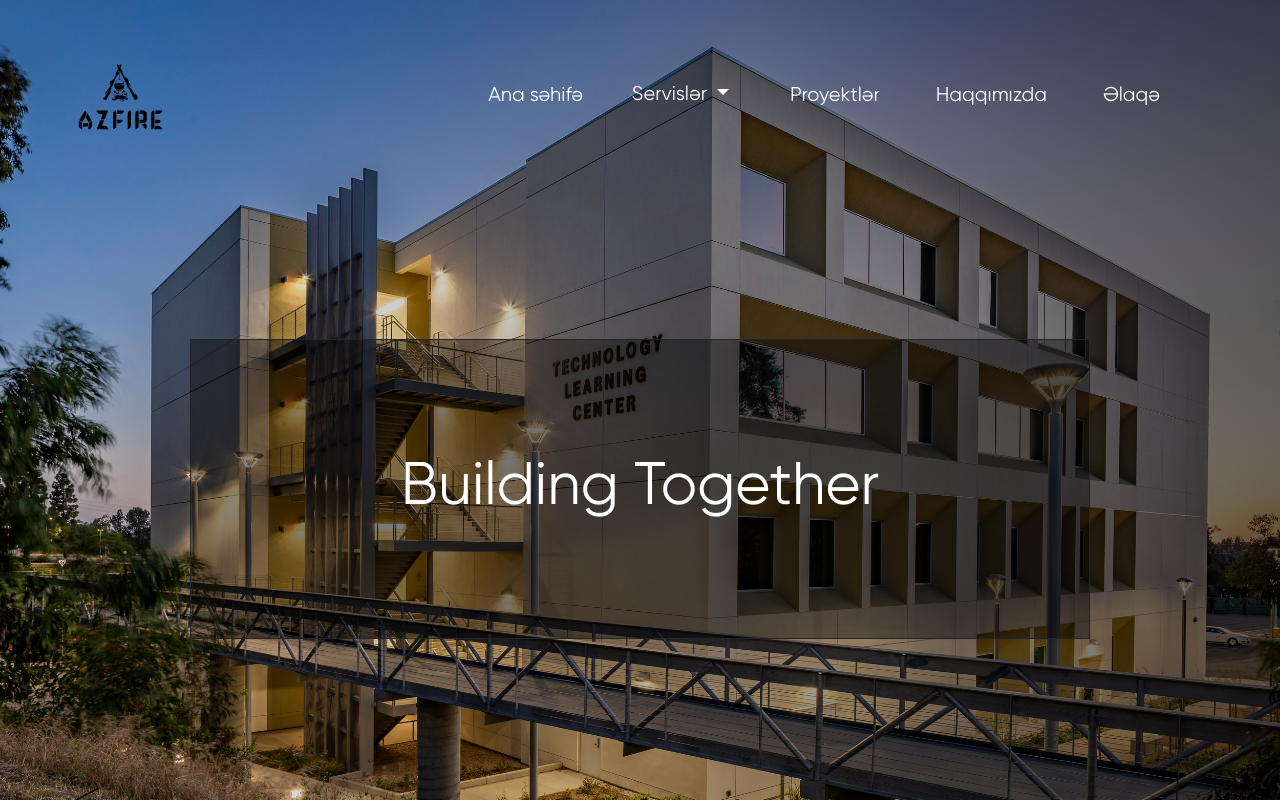
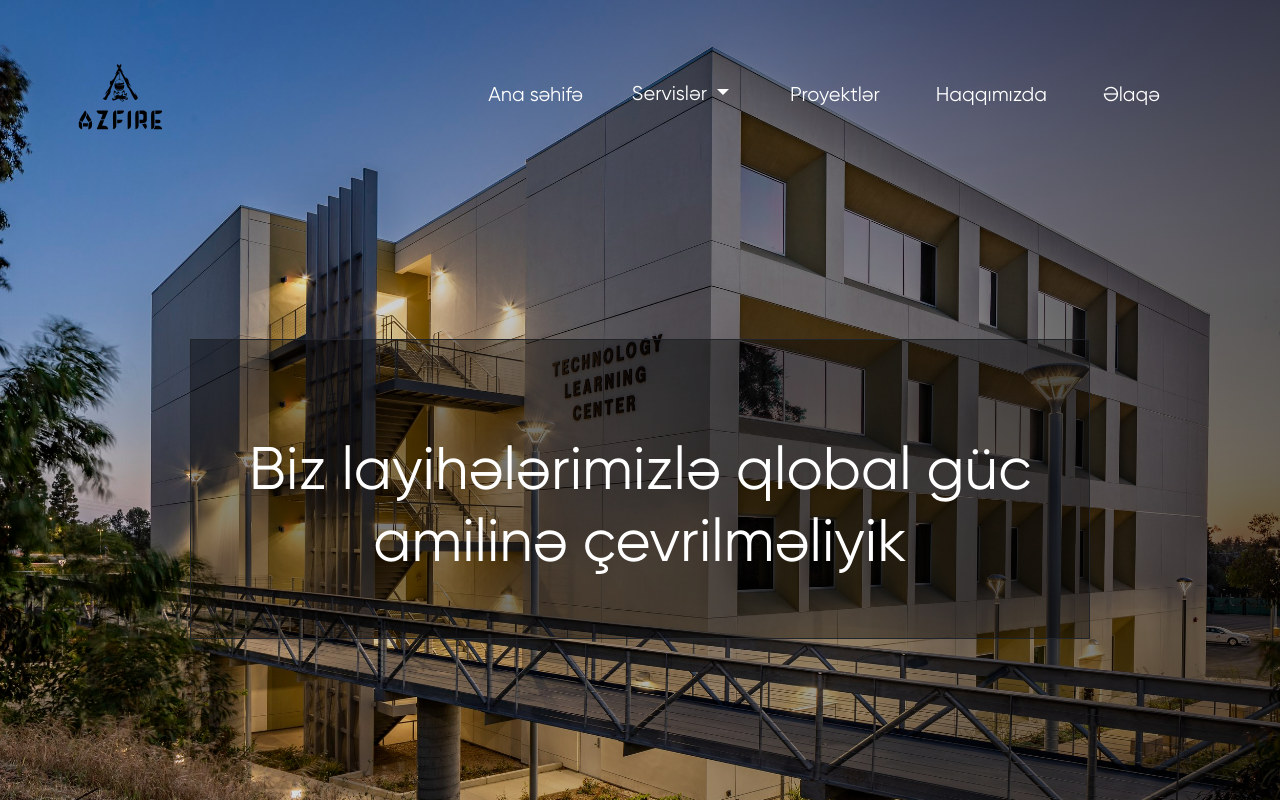
Before and after one commit to Abdulla1995/Azfire, a Vue app: page / in a window 1280 px wide. Shown: the top 802 px of the page. Built offline with nearby package versions, Linux system fonts and the light colour scheme.

Commit message:
With headers Updated

```diff
--- a/src/views/Navbar.vue
+++ b/src/views/Navbar.vue
@@ -90,12 +90,12 @@ export default {
                 {
                     page: '/',
                     img: require('@/assets/images/background/home.jpg'),
-                    headerText: 'Building Together'
+                    headerText: 'Biz layihələrimizlə qlobal güc amilinə çevrilməliyik'
                 },
                 {
                     page: '/about',
                     img: require('@/assets/images/background/About.png'),
-                    headerText: 'Building Together'
+                    headerText: '“Laxas LTD” müəssisəmiz görülən işlərlə bağlı gündən günə qloballaşır.'
                 },
 
                 {
@@ -110,37 +110,37 @@ export default {
                 {
                     page: '/projects',
                     img: require('@/assets/images/background/project.jpg'),
-                    headerText: 'We take pride in our projects'
+                    headerText: '“Laxas LTD” müəssisəmizdə görülən proyektlərlə fəxr edirik.'
                 },
                 {
                     page: '/services/isitme-sistemleri',
                     img: require('@/assets/images/background/services.png'),
-                    headerText: 'We take pride in our projects'
+                    headerText: '“Laxas LTD” müəssisəmiz hər gün yeni idealarla sizlərin xidmətinizdədir.'
                 },
                 {
                     page: '/services/havalandirma-sistemleri',
                     img: require('@/assets/images/background/services.png'),
-                    headerText: 'We take pride in our projects'
+                    headerText: '“Laxas LTD” müəssisəmiz hər gün yeni idealarla sizlərin xidmətinizdədir.'
                 },
                 {
                     page: '/services/soyutma-sistemleri',
                     img: require('@/assets/images/background/services.png'),
-                    headerText: 'We take pride in our projects'
+                    headerText: '“Laxas LTD” müəssisəmiz hər gün yeni idealarla sizlərin xidmətinizdədir.'
                 },
                 {
                     page: '/services/yangin-sondurme-sistemleri',
                     img: require('@/assets/images/background/services.png'),
-                    headerText: 'We take pride in our projects'
+                    headerText: '“Laxas LTD” müəssisəmiz hər gün yeni idealarla sizlərin xidmətinizdədir.'
                 },
                 {
                     page: '/services/servis-xidmetlerimiz',
                     img: require('@/assets/images/background/services.png'),
-                    headerText: 'We take pride in our projects'
+                    headerText: '“Laxas LTD” müəssisəmiz hər gün yeni idealarla sizlərin xidmətinizdədir.'
                 },
                 {
                     page: '/services/dozimetrik-olcu-cihazlari',
                     img: require('@/assets/images/background/services.png'),
-                    headerText: 'We take pride in our projects'
+                    headerText: '“Laxas LTD” müəssisəmiz hər gün yeni idealarla sizlərin xidmətinizdədir.'
                 },
             ],
             selectedImg: {}
@@ -188,7 +188,7 @@ export default {
     border: 1px solid;
     width: 900px;
     height: 300px;
-    padding-top: 110px;
+    padding-top: 95px;
     background: rgba(0, 0, 0, 0.4);
     text-align: center;
     margin: auto;
```
